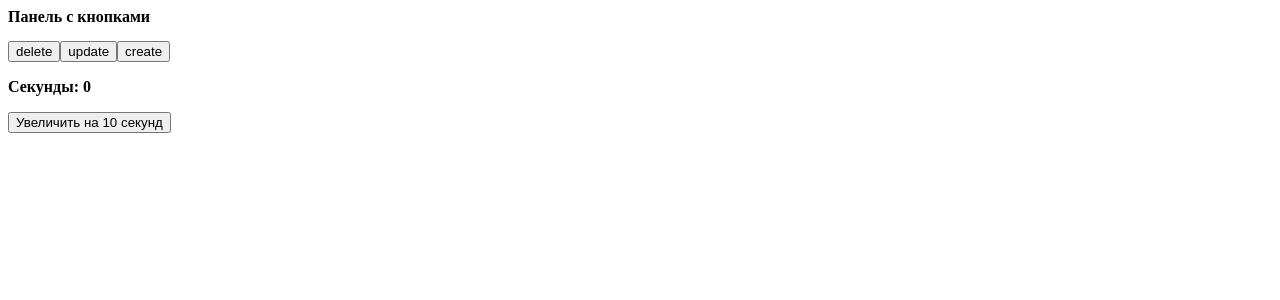
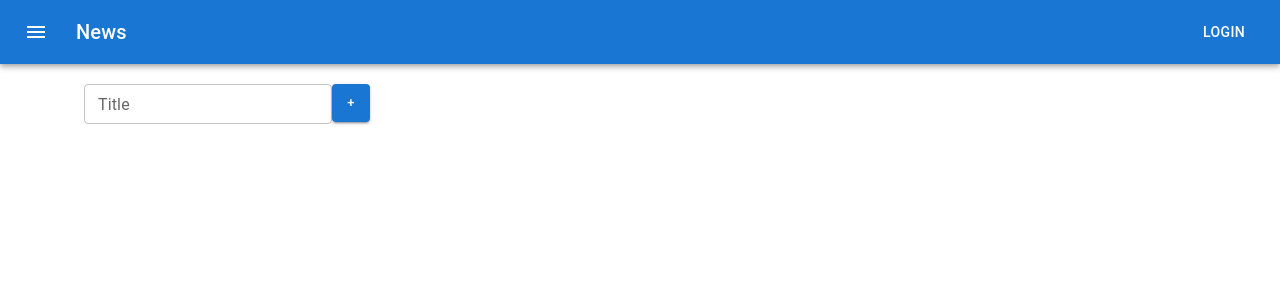
Before and after one commit to pavel1krp/todoList, a React (Create React App) app: page / in a window 1280 px wide. Shown: the top 300 px of the page. Built offline with nearby package versions, Linux system fonts and the light colour scheme.

Commit message:
change margin

```diff
--- a/src/App.tsx
+++ b/src/App.tsx
@@ -44,8 +44,8 @@ function App() {
             filteredTask = filteredTask.filter(el => el.isDone)
         }
         return (
-            <Paper key={el.id} style={{padding: '10px'}}>
-                <Grid key={el.id} item>
+            <Paper  key={el.id} style={{padding: '10px',margin:'10px'}}>
+                <Grid  key={el.id} item>
 
                     <TodoList key={el.id}
                               list={filteredTask}
--- a/src/index.tsx
+++ b/src/index.tsx
@@ -1,75 +1,22 @@
-// import React from 'react';
-// import ReactDOM from 'react-dom/client';
-// import './index.css';
-// import App from './App';
-// import {Provider} from "react-redux";
-// import {store} from "./State/store";
-//
-//
-// const root = ReactDOM.createRoot(
-//     document.getElementById('root') as HTMLElement
-// );
-// root.render(
-//     <React.StrictMode>
-//         <Provider store={store}>
-//             <App/>
-//         </Provider>
-//     </React.StrictMode>
-// );
-//
-// // If you want to start measuring performance in your app, pass a function
-// // to log results (for example: reportWebVitals(console.log))
-// // or send to an analytics endpoint. Learn more: https://bit.ly/CRA-vitals
-//
-import React, {useMemo, useState} from 'react'
-import ReactDOM from 'react-dom'
+import React from 'react';
+import ReactDOM from 'react-dom/client';
+import './index.css';
+import App from './App';
+import {Provider} from "react-redux";
+import {store} from "./State/store";
 
-type ButtonType = {
-    id: number
-    title: string
-    forAdminOnly: boolean
-}
-const buttons: ButtonType[] = [
-    {id: 1, title: 'delete', forAdminOnly: true},
-    {id: 2, title: 'update', forAdminOnly: true},
-    {id: 3, title: 'create', forAdminOnly: false},
-]
 
-export const App = ({isAdmin}: { isAdmin: boolean }) => {
+const root = ReactDOM.createRoot(
+    document.getElementById('root') as HTMLElement
+);
+root.render(
+    <React.StrictMode>
+        <Provider store={store}>
+            <App/>
+        </Provider>
+    </React.StrictMode>
+);
 
-    const [seconds, setSeconds] = useState(0)
-
-    const increaseSeconds = () => setSeconds(seconds + 10)
-
-    const correctButtons = useMemo(() => {
-        return buttons.filter(b => isAdmin ? true : !b.forAdminOnly)
-    }, [isAdmin])
-
-    return <>
-        <ButtonsPanel buttons={correctButtons}/>
-        <div>
-            <p>
-                <b>Секунды: {seconds}</b>
-            </p>
-            <button onClick={increaseSeconds}>
-                Увеличить на 10 секунд
-            </button>
-        </div>
-    </>
-}
-
-const ButtonsPanel = React.memo((props: { buttons: Array<ButtonType> }) => {
-    console.log('Render ButtonsPanel')
-    return (
-        <div style={{marginBottom: '15px'}}>
-            <div style={{marginBottom: '15px'}}>
-                <b>Панель с кнопками</b>
-            </div>
-            <div>
-                {props.buttons.map(b => <button key={b.id}>{b.title}</button>)}
-            </div>
-        </div>
-    )
-})
-
-ReactDOM.render(<App isAdmin={true}/>, document.getElementById('root'))
+// If you want to start measuring performance in your app, pass a function
+// to log results (for example: reportWebVitals(console.log))
+// or send to an analytics endpoint. Learn more: https://bit.ly/CRA-vitals
```
